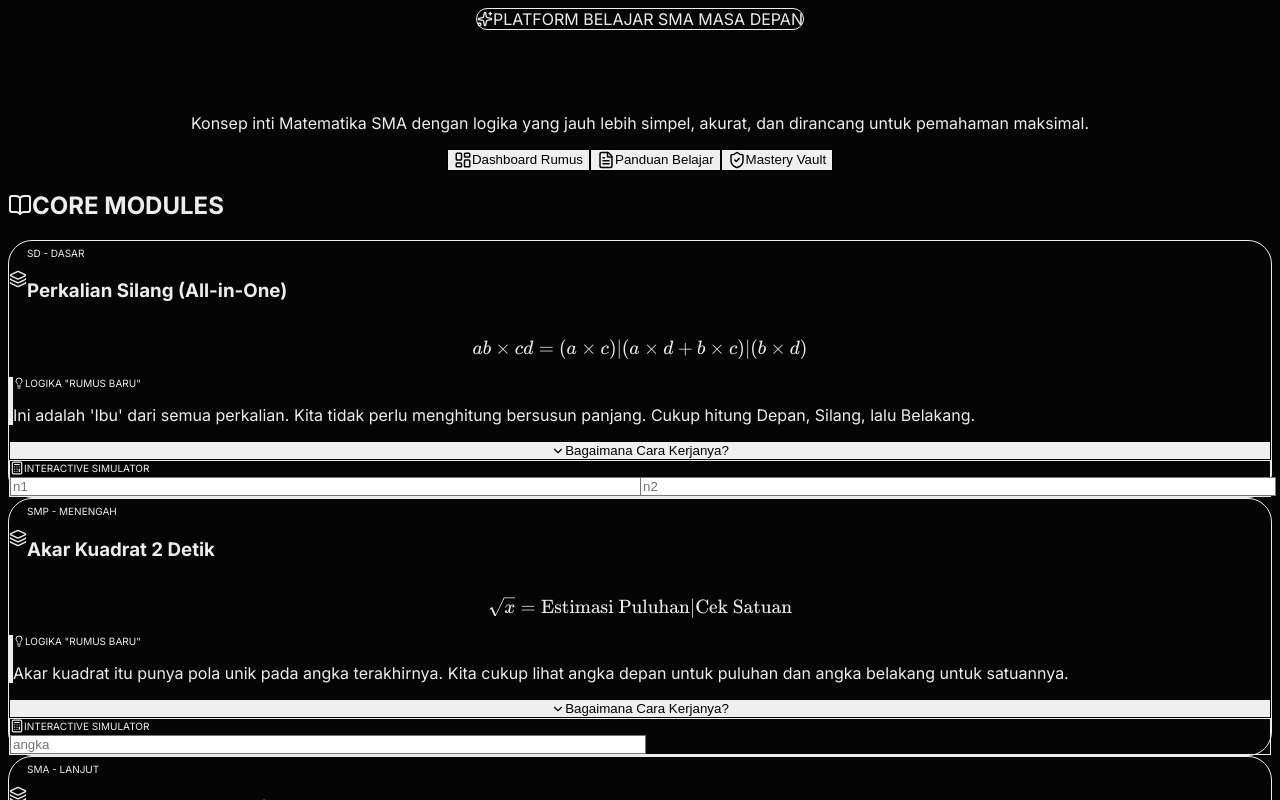
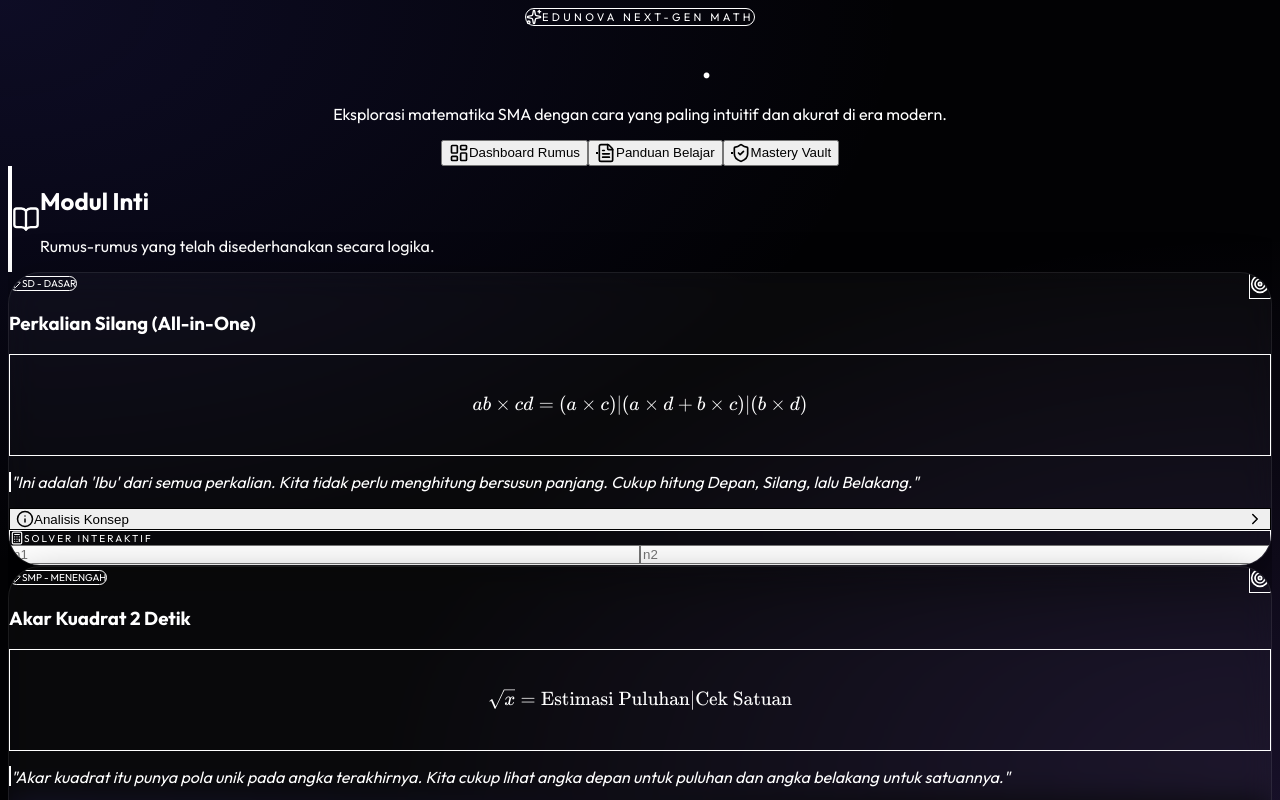
Before and after one commit to johsua092-ui/matematika, a Next.js app: page / in a window 1280 px wide. Shown: the top 800 px of the page. Built offline with nearby package versions, Linux system fonts and the light colour scheme.

Commit message:
Hyper-Premium Redesign: Gradients, Glows, and Epic Layout

```diff
--- a/src/app/globals.css
+++ b/src/app/globals.css
@@ -1,4 +1,4 @@
-@import url('https://fonts.googleapis.com/css2?family=Inter:wght@300;400;600;700;800;900&display=swap');
+@import url('https://fonts.googleapis.com/css2?family=Outfit:wght@300;400;600;700;800;900&display=swap');
 @import url('https://cdn.jsdelivr.net/npm/katex@0.16.8/dist/katex.min.css');
 
 @tailwind base;
@@ -6,24 +6,62 @@
 @tailwind utilities;
 
 :root {
-  --background: #050505;
-  --foreground: #ededed;
+  --background: #020204;
+  --foreground: #ffffff;
+  --accent: #4f46e5;
+  --accent-glow: rgba(79, 70, 229, 0.4);
 }
 
 body {
   color: var(--foreground);
   background: var(--background);
-  font-family: 'Inter', sans-serif;
+  font-family: 'Outfit', sans-serif;
   overflow-x: hidden;
+  background-image:
+    radial-gradient(at 0% 0%, rgba(79, 70, 229, 0.15) 0px, transparent 50%),
+    radial-gradient(at 100% 100%, rgba(139, 92, 246, 0.15) 0px, transparent 50%);
+  background-attachment: fixed;
 }
 
-/* Custom selection color */
-::selection {
-  background: rgba(59, 130, 246, 0.3);
-  color: white;
+/* Premium Scrollbar */
+::-webkit-scrollbar {
+  width: 8px;
+}
+::-webkit-scrollbar-track {
+  background: #050505;
+}
+::-webkit-scrollbar-thumb {
+  background: #1a1a1a;
+  border-radius: 10px;
+}
+::-webkit-scrollbar-thumb:hover {
+  background: var(--accent);
 }
 
-/* Smooth scrolling */
-html {
-  scroll-behavior: smooth;
+/* Glass Card Utilities */
+.premium-glass {
+  background: rgba(255, 255, 255, 0.03);
+  backdrop-filter: blur(16px);
+  border: 1px solid rgba(255, 255, 255, 0.08);
+  box-shadow: 0 20px 50px rgba(0, 0, 0, 0.5);
 }
+
+.glow-border {
+  position: relative;
+}
+
+.glow-border::after {
+  content: '';
+  position: absolute;
+  inset: -1px;
+  background: linear-gradient(135deg, rgba(79, 70, 229, 0.4), transparent, rgba(139, 92, 246, 0.4));
+  z-index: -1;
+  border-radius: inherit;
+  opacity: 0.5;
+}
+
+/* Math Rendering Customization */
+.katex-display {
+  margin: 0 !important;
+  color: #fff;
+}
--- a/src/app/page.tsx
+++ b/src/app/page.tsx
@@ -4,104 +4,161 @@ import { mathData } from '@/data/MathData';
 import FormulaCard from '@/components/FormulaCard';
 import StudyGuide from '@/components/StudyGuide';
 import TheoryVault from '@/components/TheoryVault';
-import { BookOpen, Sparkles, GraduationCap, LayoutDashboard, FileText, ShieldCheck } from 'lucide-react';
+import { BookOpen, Sparkles, GraduationCap, LayoutDashboard, FileText, ShieldCheck, Github } from 'lucide-react';
+import { motion, AnimatePresence } from 'framer-motion';
 
 export default function Home() {
   const [activeTab, setActiveTab] = useState('dashboard');
 
   return (
-    <div className="min-h-screen bg-[#050505] text-white selection:bg-blue-500/30">
-      <div className={`container mx-auto px-6 py-12 transition-all duration-500 ${activeTab === 'mastery' ? 'max-w-7xl' : 'max-w-5xl'}`}>
+    <div className="min-h-screen relative overflow-hidden">
+      {/* Dynamic Background Elements */}
+      <div className="absolute top-[-10%] left-[-10%] w-[40%] h-[40%] bg-indigo-600/10 blur-[120px] rounded-full"></div>
+      <div className="absolute bottom-[-10%] right-[-10%] w-[40%] h-[40%] bg-purple-600/10 blur-[120px] rounded-full"></div>
 
-        {/* Header Section */}
-        <header className="text-center mb-16 mt-8 space-y-6">
-          <div className="inline-flex items-center gap-2 bg-blue-500/10 border border-blue-500/20 px-4 py-2 rounded-full text-blue-500 text-xs font-bold tracking-wider animate-pulse">
-            <Sparkles size={16} />
-            PLATFORM BELAJAR SMA MASA DEPAN
-          </div>
+      <div className={`container mx-auto px-6 py-16 transition-all duration-700 relative z-10 ${activeTab === 'mastery' ? 'max-w-7xl' : 'max-w-6xl'}`}>
 
-          <h1 className="text-6xl md:text-8xl font-black tracking-tighter bg-gradient-to-b from-white to-zinc-500 bg-clip-text text-transparent">
-            EduNova Math
-          </h1>
+        {/* Epic Hero Section */}
+        <header className="text-center mb-24 space-y-8">
+          <motion.div
+            initial={{ opacity: 0, y: -20 }}
+            animate={{ opacity: 1, y: 0 }}
+            className="inline-flex items-center gap-2 bg-white/5 border border-white/10 px-6 py-2 rounded-full shadow-2xl"
+          >
+            <Sparkles size={16} className="text-amber-400" />
+            <span className="text-[11px] font-black tracking-[0.3em] text-zinc-400 uppercase">EduNova Next-Gen Math</span>
+          </motion.div>
 
-          <p className="text-zinc-400 text-lg max-w-2xl mx-auto leading-relaxed">
-            Konsep inti Matematika SMA dengan logika yang jauh lebih simpel, akurat, dan dirancang untuk pemahaman maksimal.
-          </p>
+          <motion.h1
+            initial={{ opacity: 0, scale: 0.9 }}
+            animate={{ opacity: 1, scale: 1 }}
+            className="text-7xl md:text-9xl font-black tracking-tighter leading-none"
+          >
+            <span className="bg-gradient-to-b from-white via-white to-zinc-600 bg-clip-text text-transparent">EduNova</span>
+            <span className="text-indigo-500">.</span>
+          </motion.h1>
 
-          {/* Navigation Tabs */}
-          <div className="flex flex-wrap justify-center gap-3 pt-4">
+          <motion.p
+            initial={{ opacity: 0 }}
+            animate={{ opacity: 1 }}
+            transition={{ delay: 0.2 }}
+            className="text-zinc-400 text-lg md:text-xl max-w-2xl mx-auto leading-relaxed font-light"
+          >
+            Eksplorasi matematika SMA dengan cara yang <span className="text-white font-bold">paling intuitif</span> dan <span className="text-indigo-400 font-bold">akurat</span> di era modern.
+          </motion.p>
+
+          {/* Premium Navigation */}
+          <motion.div
+            initial={{ opacity: 0, y: 20 }}
+            animate={{ opacity: 1, y: 0 }}
+            transition={{ delay: 0.3 }}
+            className="flex flex-wrap justify-center gap-4 pt-8"
+          >
+            {[
+              { id: 'dashboard', label: 'Dashboard Rumus', icon: LayoutDashboard, color: 'indigo' },
+              { id: 'guide', label: 'Panduan Belajar', icon: FileText, color: 'violet' },
+              { id: 'mastery', label: 'Mastery Vault', icon: ShieldCheck, color: 'amber' }
+            ].map((tab) => (
               <button
-              onClick={() => setActiveTab('dashboard')}
-              className={`flex items-center gap-2 px-6 py-3 rounded-2xl text-sm font-bold transition-all duration-300 border ${
-                activeTab === 'dashboard'
-                ? 'bg-blue-600 border-blue-500 text-white shadow-lg shadow-blue-900/20'
-                : 'bg-zinc-900/50 border-white/5 text-zinc-500 hover:border-white/10'
+                key={tab.id}
+                onClick={() => setActiveTab(tab.id)}
+                className={`group relative flex items-center gap-3 px-8 py-4 rounded-2xl text-sm font-black transition-all duration-500 overflow-hidden ${
+                  activeTab === tab.id
+                  ? 'text-white'
+                  : 'text-zinc-500 hover:text-white'
                 }`}
               >
-              <LayoutDashboard size={18} />
-              Dashboard Rumus
+                {activeTab === tab.id && (
+                  <motion.div
+                    layoutId="activeTab"
+                    className={`absolute inset-0 bg-${tab.color}-600 shadow-[0_0_30px_rgba(79,70,229,0.4)]`}
+                    transition={{ type: "spring", bounce: 0.2, duration: 0.6 }}
+                  />
+                )}
+                <div className={`absolute inset-0 border border-white/5 rounded-2xl group-hover:border-white/20 transition-all ${activeTab === tab.id ? 'hidden' : ''}`}></div>
+                <tab.icon size={20} className="relative z-10" />
+                <span className="relative z-10">{tab.label}</span>
               </button>
-            <button
-              onClick={() => setActiveTab('guide')}
-              className={`flex items-center gap-2 px-6 py-3 rounded-2xl text-sm font-bold transition-all duration-300 border ${
-                activeTab === 'guide'
-                ? 'bg-purple-600 border-purple-500 text-white shadow-lg shadow-purple-900/20'
-                : 'bg-zinc-900/50 border-white/5 text-zinc-500 hover:border-white/10'
-              }`}
-            >
-              <FileText size={18} />
-              Panduan Belajar
-            </button>
-            <button
-              onClick={() => setActiveTab('mastery')}
-              className={`flex items-center gap-2 px-6 py-3 rounded-2xl text-sm font-bold transition-all duration-300 border ${
-                activeTab === 'mastery'
-                ? 'bg-amber-600 border-amber-500 text-white shadow-lg shadow-amber-900/20'
-                : 'bg-zinc-900/50 border-white/5 text-zinc-500 hover:border-white/10'
-              }`}
-            >
-              <ShieldCheck size={18} />
-              Mastery Vault
-            </button>
-          </div>
+            ))}
+          </motion.div>
         </header>
 
-        {/* Main Content */}
-        <main className="pb-24">
+        {/* Dynamic Content Grid */}
+        <main className="min-h-[600px]">
+          <AnimatePresence mode="wait">
             {activeTab === 'dashboard' && (
-            <section className="animate-in fade-in slide-in-from-bottom-4 duration-700">
-              <div className="flex items-center gap-3 mb-10">
-                <BookOpen className="text-blue-500" />
-                <h2 className="text-2xl font-black uppercase tracking-widest text-zinc-300">Core Modules</h2>
+              <motion.section
+                key="dashboard"
+                initial={{ opacity: 0, x: 20 }}
+                animate={{ opacity: 1, x: 0 }}
+                exit={{ opacity: 0, x: -20 }}
+                className="space-y-12"
+              >
+                <div className="flex items-center gap-4 border-l-4 border-indigo-600 pl-6">
+                  <BookOpen className="text-indigo-500" size={28} />
+                  <div>
+                    <h2 className="text-3xl font-black text-white">Modul Inti</h2>
+                    <p className="text-zinc-500 text-sm">Rumus-rumus yang telah disederhanakan secara logika.</p>
                   </div>
-              <div className="grid grid-cols-1 md:grid-cols-2 gap-6">
+                </div>
+                <div className="grid grid-cols-1 md:grid-cols-2 gap-8">
                   {mathData.map((item) => (
                     <FormulaCard key={item.id} data={item} />
                   ))}
                 </div>
-            </section>
+              </motion.section>
             )}
 
             {activeTab === 'guide' && (
-             <div className="animate-in fade-in slide-in-from-bottom-4 duration-700">
+               <motion.div
+                 key="guide"
+                 initial={{ opacity: 0, x: 20 }}
+                 animate={{ opacity: 1, x: 0 }}
+                 exit={{ opacity: 0, x: -20 }}
+               >
                   <StudyGuide />
-             </div>
+               </motion.div>
             )}
 
             {activeTab === 'mastery' && (
-             <div className="animate-in fade-in slide-in-from-bottom-4 duration-700">
+               <motion.div
+                 key="mastery"
+                 initial={{ opacity: 0, x: 20 }}
+                 animate={{ opacity: 1, x: 0 }}
+                 exit={{ opacity: 0, x: -20 }}
+               >
                   <TheoryVault />
-             </div>
+               </motion.div>
             )}
+          </AnimatePresence>
         </main>
 
-        {/* Footer */}
-        <footer className="text-center py-12 border-t border-white/5 text-zinc-500 text-sm space-y-4">
-          <div className="flex justify-center items-center gap-2">
-            <GraduationCap className="text-white" size={20} />
-            <span className="text-white font-bold tracking-widest uppercase text-[10px]">EduNova Academy</span>
+        {/* Footer Luxury */}
+        <footer className="mt-40 pt-16 border-t border-white/5 space-y-12">
+          <div className="grid md:grid-cols-3 gap-12 text-center md:text-left">
+            <div className="space-y-4">
+              <div className="flex items-center gap-2 justify-center md:justify-start">
+                <GraduationCap className="text-indigo-500" size={24} />
+                <span className="text-white font-black tracking-widest text-sm">EDUNOVA ACADEMY</span>
               </div>
-          <p>© 2026 EduNova. Designed for maximum intelligence.</p>
+              <p className="text-zinc-500 text-xs leading-relaxed uppercase tracking-wider">
+                Menciptakan standar baru dalam pembelajaran digital untuk pelajar Indonesia.
+              </p>
+            </div>
+            <div className="flex flex-col items-center justify-center gap-2">
+               <span className="text-[10px] font-black text-zinc-600 uppercase tracking-widest mb-2">Developed By</span>
+               <div className="flex items-center gap-4">
+                 <button className="p-3 bg-white/5 rounded-full border border-white/10 hover:bg-white/10 transition-all">
+                    <Github size={20} className="text-white" />
+                 </button>
+               </div>
+            </div>
+            <div className="flex flex-col items-center md:items-end justify-center text-zinc-500 text-[10px] font-bold uppercase tracking-widest">
+              <span>© 2026 EduNova Platform</span>
+              <span>All Rights Reserved</span>
+            </div>
+          </div>
+          <div className="h-[2px] bg-gradient-to-r from-transparent via-indigo-600/50 to-transparent"></div>
         </footer>
       </div>
     </div>
--- a/src/components/FormulaCard.tsx
+++ b/src/components/FormulaCard.tsx
@@ -2,7 +2,7 @@
 import React, { useState, useEffect, useRef } from 'react';
 import katex from 'katex';
 import { motion, AnimatePresence } from 'framer-motion';
-import { Lightbulb, Calculator, HelpCircle, ChevronDown, ChevronUp, Layers } from 'lucide-react';
+import { Sparkles, Calculator, Info, ChevronRight, Zap, Target } from 'lucide-react';
 import { MathItem } from '../data/MathData';
 
 const FormulaCard = ({ data }: { data: MathItem }) => {
@@ -38,35 +38,48 @@ const FormulaCard = ({ data }: { data: MathItem }) => {
 
   return (
     <motion.div
-      layout
-      className="bg-zinc-900/40 backdrop-blur-xl border border-white/10 rounded-[24px] p-6 hover:border-blue-500/50 transition-all duration-300 hover:shadow-[0_0_30px_rgba(59,130,246,0.1)]"
+      initial={{ opacity: 0, scale: 0.95 }}
+      whileInView={{ opacity: 1, scale: 1 }}
+      whileHover={{ y: -5 }}
+      className="premium-glass relative rounded-[32px] overflow-hidden group"
     >
-      <div className="flex items-center gap-3 mb-4">
-        <div className="p-2 bg-blue-500/10 rounded-xl">
-          <Layers className="text-blue-500" size={18} />
+      {/* Decorative Glow */}
+      <div className="absolute -top-24 -right-24 w-48 h-48 bg-indigo-600/20 blur-[80px] group-hover:bg-indigo-600/30 transition-all duration-500"></div>
+
+      <div className="p-8 relative z-10">
+        <div className="flex justify-between items-start mb-6">
+          <div className="space-y-1">
+            <div className="inline-flex items-center gap-1.5 bg-indigo-500/10 border border-indigo-500/20 px-3 py-1 rounded-full">
+              <Zap size={12} className="text-indigo-400" />
+              <span className="text-[10px] text-indigo-400 font-bold uppercase tracking-widest">{data.category}</span>
             </div>
-        <div>
-          <span className="text-[10px] text-blue-500 font-bold uppercase tracking-wider">{data.category}</span>
-          <h3 className="text-lg font-bold text-white">{data.title}</h3>
+            <h3 className="text-2xl font-black text-white tracking-tight">{data.title}</h3>
+          </div>
+          <div className="p-3 bg-white/5 rounded-2xl border border-white/10 text-white/50 group-hover:text-white group-hover:border-indigo-500/50 transition-all">
+            <Target size={20} />
           </div>
         </div>
 
-      <div className="bg-black/20 rounded-xl py-6 my-4 flex justify-center items-center overflow-x-auto" ref={formulaRef}></div>
-
-      <div className="bg-blue-500/5 border-l-4 border-blue-500 p-4 my-4 rounded-r-xl">
-        <div className="flex items-center gap-2 text-[10px] font-bold text-blue-500 uppercase mb-2">
-          <Lightbulb size={12} />
-          Logika "Rumus Baru"
-        </div>
-        <p className="text-sm text-zinc-300 leading-relaxed">{data.logic}</p>
+        {/* Formula Display Area */}
+        <div className="bg-black/40 border border-white/5 rounded-2xl p-6 mb-6 flex justify-center items-center overflow-x-auto min-h-[100px]">
+          <div ref={formulaRef}></div>
         </div>
 
+        {/* Short Logic */}
+        <p className="text-zinc-400 text-sm leading-relaxed mb-8 font-medium italic border-l-2 border-indigo-500/50 pl-4">
+          "{data.logic}"
+        </p>
+
+        <div className="grid grid-cols-1 gap-4">
           <button
             onClick={() => setShowDetail(!showDetail)}
-        className="w-full flex items-center justify-center gap-2 py-2 px-4 rounded-xl border border-white/5 text-zinc-400 text-xs hover:bg-white/5 transition-colors"
+            className="w-full flex items-center justify-between px-6 py-4 rounded-2xl bg-white/5 border border-white/10 text-white text-sm font-bold hover:bg-white/10 transition-all group/btn"
           >
-        {showDetail ? <ChevronUp size={14} /> : <ChevronDown size={14} />}
-        {showDetail ? 'Sembunyikan Detail' : 'Bagaimana Cara Kerjanya?'}
+            <div className="flex items-center gap-2">
+              <Info size={18} className="text-indigo-400" />
+              <span>Analisis Konsep</span>
+            </div>
+            <ChevronRight size={18} className={`transition-transform duration-300 ${showDetail ? 'rotate-90' : ''}`} />
           </button>
 
           <AnimatePresence>
@@ -77,26 +90,26 @@ const FormulaCard = ({ data }: { data: MathItem }) => {
                 exit={{ height: 0, opacity: 0 }}
                 className="overflow-hidden"
               >
-            <div className="mt-6 p-4 bg-black/30 rounded-2xl border border-white/5">
-              <div className="flex items-center gap-2 text-purple-400 mb-2">
-                <HelpCircle size={14} />
-                <span className="text-xs font-bold uppercase tracking-wide">Kenapa Bisa Begini?</span>
+                <div className="p-6 bg-indigo-500/5 rounded-2xl border border-indigo-500/20 space-y-6">
+                  <div>
+                    <h4 className="text-[10px] font-black text-indigo-400 uppercase tracking-widest mb-2 flex items-center gap-2">
+                      <Sparkles size={12} /> Kenapa Ini Jenius?
+                    </h4>
+                    <p className="text-sm text-zinc-300 leading-relaxed font-medium">{data.why}</p>
                   </div>
-              <p className="text-xs text-zinc-400 mb-4 leading-relaxed">{data.why}</p>
 
-              <div className="space-y-2 mb-4">
-                <span className="text-[10px] font-bold text-zinc-500 uppercase tracking-widest">Step-by-Step:</span>
+                  <div className="space-y-3">
+                    <h4 className="text-[10px] font-black text-zinc-500 uppercase tracking-widest">Langkah Cepat:</h4>
                     {data.steps.map((step, idx) => (
-                  <div key={idx} className="flex gap-2 text-xs text-zinc-300">
-                    <span className="text-blue-500 font-bold">•</span>
-                    <span>{step}</span>
+                      <div key={idx} className="flex gap-3 text-xs text-zinc-400 items-start">
+                        <span className="w-5 h-5 rounded-full bg-white/5 border border-white/10 flex items-center justify-center shrink-0 text-[10px] font-bold">{idx + 1}</span>
+                        <span className="pt-0.5">{step}</span>
                       </div>
                     ))}
                   </div>
 
                   <div className="pt-4 border-t border-white/5">
-                <span className="text-[10px] font-bold text-zinc-500 uppercase tracking-widest block mb-2">Contoh Nyata:</span>
-                <p className="text-xs text-zinc-400 italic">{data.example}</p>
+                    <p className="text-[11px] text-zinc-500 italic"><span className="text-white font-bold">Contoh:</span> {data.example}</p>
                   </div>
                 </div>
               </motion.div>
@@ -104,43 +117,48 @@ const FormulaCard = ({ data }: { data: MathItem }) => {
           </AnimatePresence>
 
           {data.interactive && (
-        <div className="mt-6 bg-blue-500/5 p-4 rounded-2xl border border-blue-500/20">
-          <div className="flex items-center gap-2 text-[10px] font-bold text-blue-500 uppercase mb-4">
-            <Calculator size={14} />
-            Interactive Simulator
+            <div className="mt-2 bg-white/5 p-6 rounded-3xl border border-white/5">
+              <div className="flex items-center gap-2 text-[10px] font-black text-zinc-500 uppercase tracking-[0.2em] mb-4">
+                <Calculator size={14} className="text-indigo-400" />
+                Solver Interaktif
               </div>
 
-          <div className="grid grid-cols-2 gap-2">
+              <div className="flex gap-2">
                 {data.inputs ? data.inputs.map(inputName => (
-              <div key={inputName}>
                   <input
+                    key={inputName}
                     type="number"
                     placeholder={inputName}
-                  className="w-full bg-zinc-950 border border-white/10 text-white rounded-lg px-3 py-2 text-xs outline-none focus:border-blue-500 transition-colors"
+                    className="w-full bg-black/40 border border-white/10 text-white rounded-xl px-4 py-3 text-sm focus:border-indigo-500/50 outline-none transition-all placeholder:text-zinc-700"
                     onChange={(e) => handleInputChange(inputName, e.target.value)}
                   />
-              </div>
                 )) : (
                   <input
                     type="number"
                     placeholder="Masukkan angka..."
-                className="w-full col-span-2 bg-zinc-950 border border-white/10 text-white rounded-lg px-3 py-2 text-xs outline-none focus:border-blue-500 transition-colors"
+                    className="w-full bg-black/40 border border-white/10 text-white rounded-xl px-4 py-3 text-sm focus:border-indigo-500/50 outline-none transition-all placeholder:text-zinc-700"
                     onChange={(e) => handleInputChange('single', e.target.value)}
                   />
                 )}
               </div>
 
+              <AnimatePresence>
                 {result !== null && (
                   <motion.div
-              initial={{ y: 5, opacity: 0 }}
+                    initial={{ y: 10, opacity: 0 }}
                     animate={{ y: 0, opacity: 1 }}
-              className="mt-4 p-3 bg-blue-600 text-white rounded-xl text-center font-bold text-sm shadow-lg shadow-blue-900/20"
+                    className="mt-4 p-4 bg-indigo-600 rounded-2xl text-center shadow-xl shadow-indigo-900/40 relative overflow-hidden group/result"
                   >
-              Hasil: {result}
+                    <div className="absolute inset-0 bg-gradient-to-r from-white/0 via-white/10 to-white/0 -translate-x-full group-hover/result:translate-x-full transition-transform duration-1000"></div>
+                    <span className="text-[10px] block font-bold text-indigo-200 uppercase mb-1">Hasil Perhitungan</span>
+                    <span className="text-xl font-black text-white">{result}</span>
                   </motion.div>
                 )}
+              </AnimatePresence>
             </div>
           )}
+        </div>
+      </div>
     </motion.div>
   );
 };
```
Lines whose indentation alone changed are shown as unchanged.
